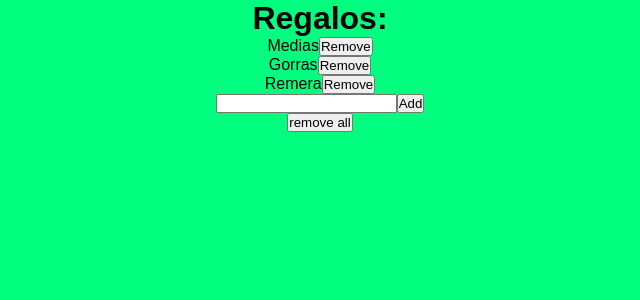
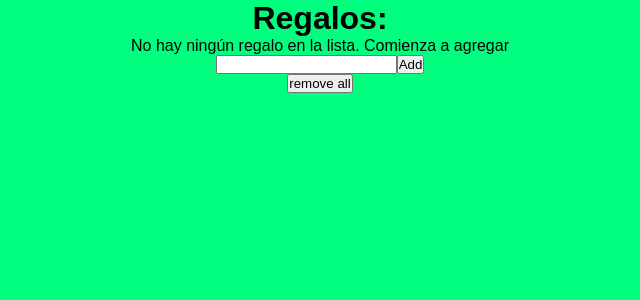
Before and after one commit to viryisb/adviency-challenge, a React (Create React App) app: page / in a window 1280 px wide. Shown: the top 300 px of the page, without its empty margins (320-960 px from the left). Built offline with nearby package versions, Linux system fonts and the light colour scheme.

Commit message:
add a conditional rendering message

```diff
--- a/src/App.js
+++ b/src/App.js
@@ -13,7 +13,7 @@ const initialList = [
   { id: 'b', name: 'Gorras' },
   { id: 'c', name: 'Remera' },
 ];
-
+const message = 'No hay ningún regalo en la lista. Comienza a agregar';
 function App() {
   const [list, setList] = useState(initialList);
   const [name, setName] = useState('');
@@ -41,7 +41,11 @@ function App() {
     <div className='App'>
       <h1>Regalos:</h1>
 
-      <List list={list} onRemove={handleRemoveItem} />
+      {list ? (
+        <p>{message}</p>
+      ) : (
+        <List list={list} onRemove={handleRemoveItem} />
+      )}
       <AddItem name={name} onChange={handleChange} onAdd={handleAdd} />
       <button type='button' onClick={handleRemoveAll}>
         remove all
```
